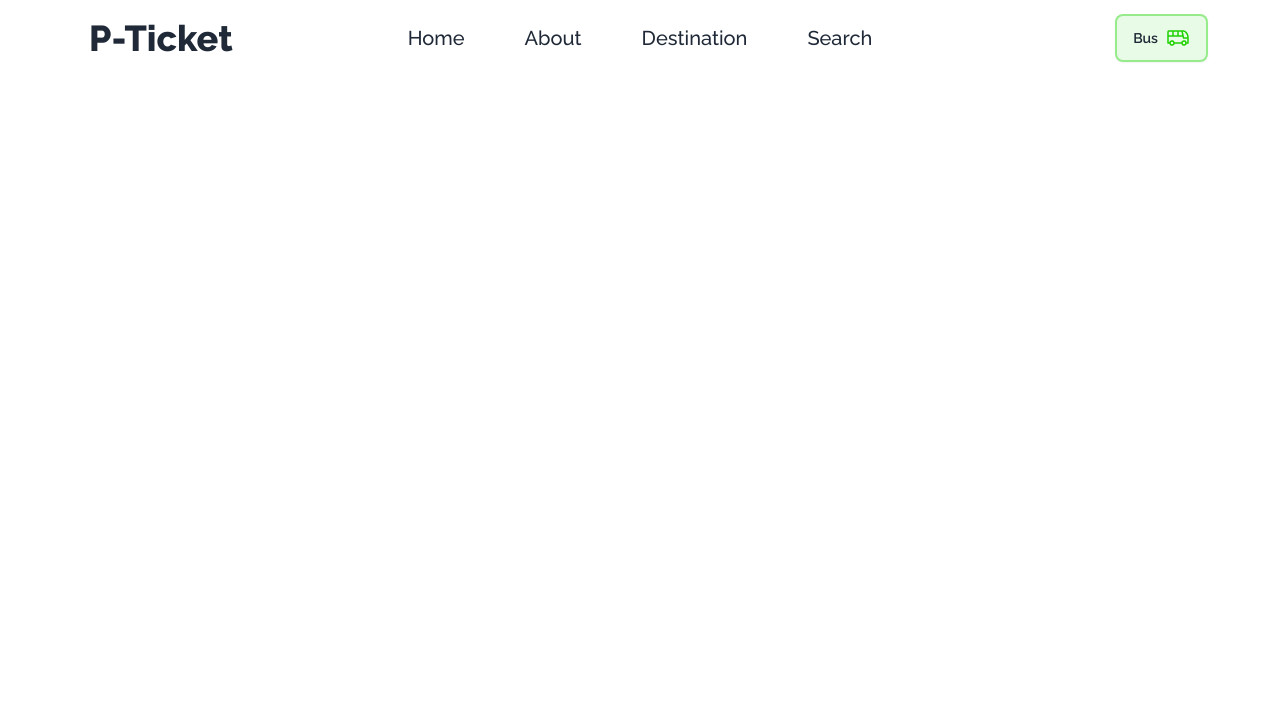
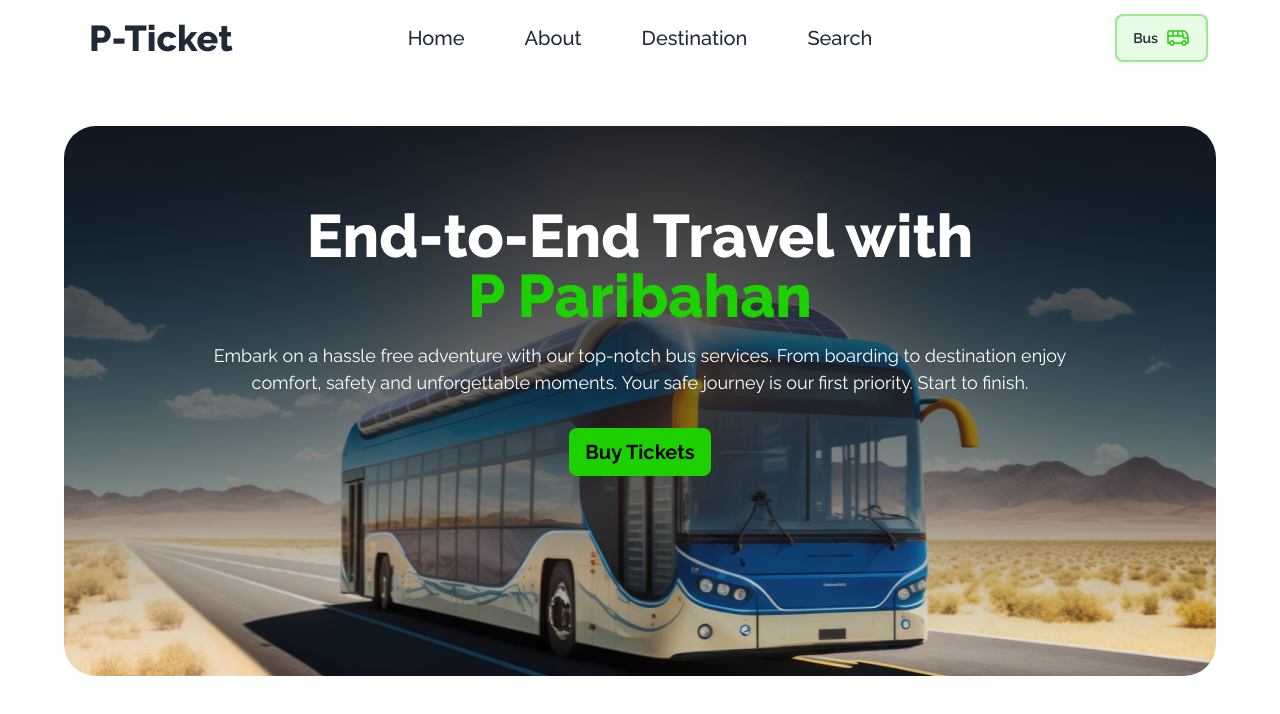
Before and after one commit to alamin6688/smart-ticket-website, a plain HTML site: page index.html in a window 1280 px wide. Drawn offline with nearby package versions, Linux system fonts and the light colour scheme.

Commit message:
banner section added

```diff
--- a/index.html
+++ b/index.html
@@ -24,6 +24,20 @@
         }
         .font-raleway{
             font-family: raleway;
+        }
+        .text-green{
+            color: #1DD100;
+        }
+    .banner-container{
+        border-radius: 32px;
+        background: linear-gradient(180deg, rgba(19, 19, 24, 0.80) 0%, rgba(19, 19, 24, 0.00) 100%),url('images/banner.png');
+        background-position: center;
+        background-repeat: no-repeat;
+        background-size: cover;
+        margin-top: 50px;
+        width: 100%;
+        height: 550px;
+        margin-bottom: 100px;
         }
     </style>
 </head>
@@ -60,8 +74,19 @@
             </div>
         </nav>
         <!-- Banner Section -->
-        <section>
-
+        <section class="banner-container">
+            <div class="h-[550px] rounded-3xl pt-20">
+                <h1 class="text-3xl md:text-5xl lg:text-6xl font-extrabold text-center">
+                    <span class="text-white">End-to-End Travel with</span><br>
+                    <span class="text-green">P Paribahan</span>
+                </h1>
+                <p class="text-white text-center lg:text-[18px] font-normal w-3/4 mx-auto pt-4 pb-8">
+                    Embark on a hassle free adventure with our top-notch bus services. From boarding to destination enjoy comfort, safety and unforgettable moments. Your safe journey is our first priority. Start to finish.
+                </p>
+                <div class="mx-auto text-center">
+                    <button class="btn text-black border-none bg-[#1DD100] text-xl font-bold">Buy Tickets</button>
+                </div>
+            </div>
         </section>
     </header>
     <main>
```
